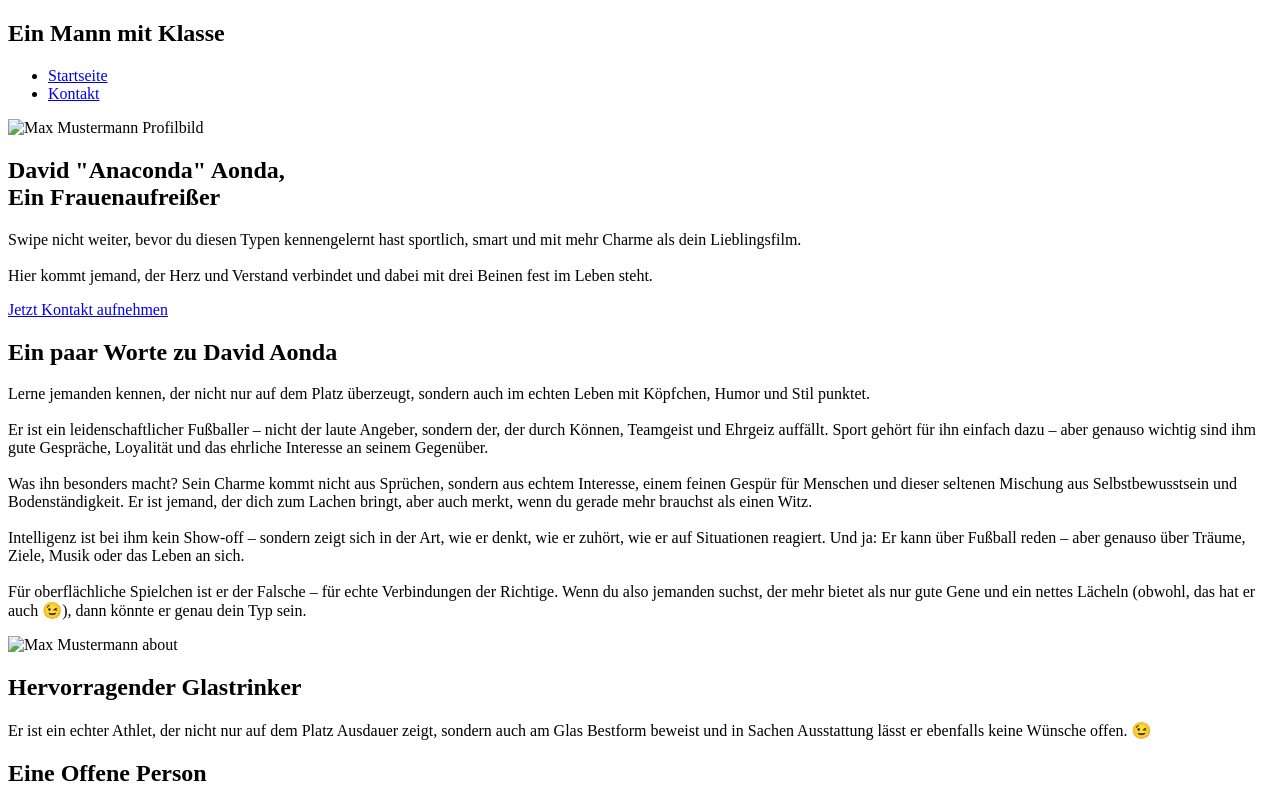
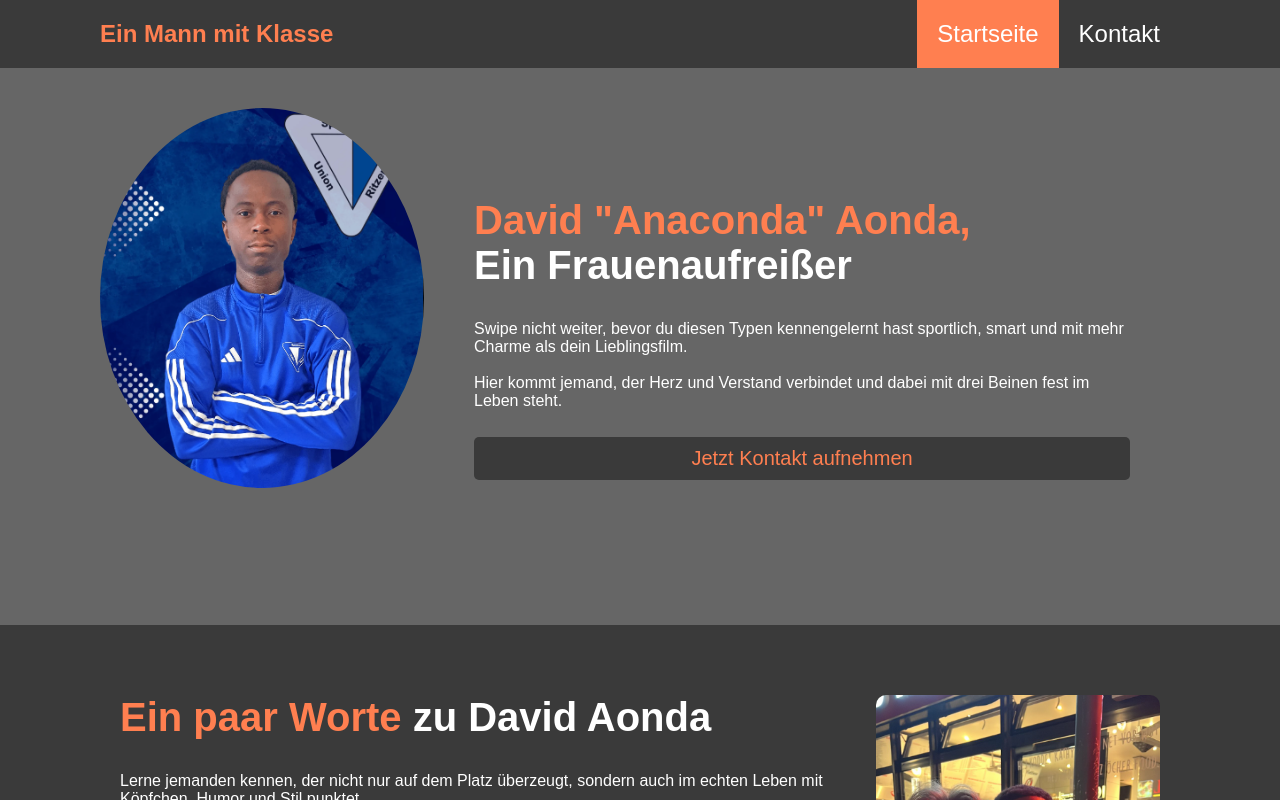
Before and after one commit to OhhDimi/Portfolio_Webseite, a plain HTML site: page index.html in a window 1280 px wide. Shown: the top 800 px of the page. Drawn offline with Linux system fonts and the light colour scheme; the site is published under a folder, as on GitHub Pages, so addresses that start at the root find nothing.

Commit message:
initial commit

```diff
--- a/index.html
+++ b/index.html
@@ -7,7 +7,7 @@
     <meta name="desciption" content="Hier findest du das komplette Max Mustermann Portfolio">
     <meta name="keywords" content="Max Mustermann Portfolio">
     <title>David Aonda Website</title>
-    <link rel="stylesheet" href="/css/style.css">
+    <link rel="stylesheet" href="css/style.css">
 </head>
 
 <body>
@@ -16,15 +16,15 @@
             <div class="standard-container">
                 <h1>Ein Mann mit Klasse</h1>
                 <ul>
-                    <li><a class="active-page" href="/index.html">Startseite</a></li>
-                    <li><a href="/contact.html">Kontakt</a></li>
+                    <li><a class="active-page" href="index.html">Startseite</a></li>
+                    <li><a href="contact.html">Kontakt</a></li>
                 </ul>
             </div>
         </nav>
         <div id="welcome">
             <div class="standard-container">
                 <div class="welcome-img">
-                    <img src="/img/David_Aonda.png" alt="Max Mustermann Profilbild">
+                    <img src="img/David_Aonda.png" alt="Max Mustermann Profilbild">
                 </div>
                 <div class="welcome-content">
                     <h2><span class="text-highlighted">David "Anaconda" Aonda,
@@ -34,7 +34,7 @@
                         Charme als dein Lieblingsfilm.<br><br> Hier kommt jemand, der Herz und Verstand verbindet und
                         dabei mit drei Beinen fest im Leben steht.
                     </p>
-                    <a class="btn" href="/contact.html">Jetzt Kontakt aufnehmen</a>
+                    <a class="btn" href="contact.html">Jetzt Kontakt aufnehmen</a>
                 </div>
             </div>
         </div>
@@ -64,7 +64,7 @@
                 </p>
             </div>
             <div class="about-img">
-                <img src="/img/David_Aonda_1.png" alt="Max Mustermann about">
+                <img src="img/David_Aonda_1.png" alt="Max Mustermann about">
             </div>
         </div>
     </section>
```
Also changed, not shown: contact.html (+2 -2 lines).
